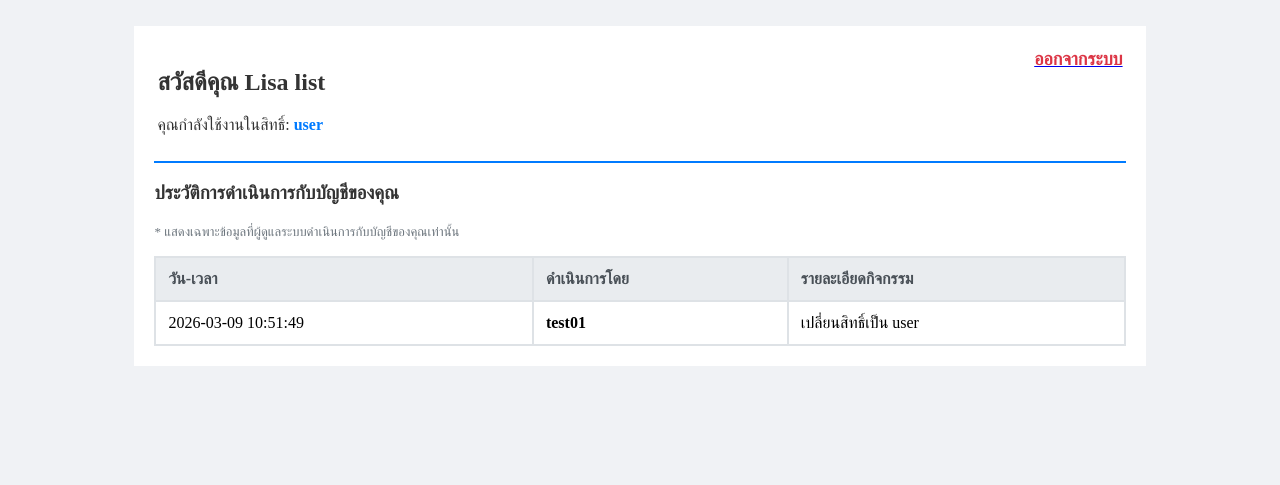
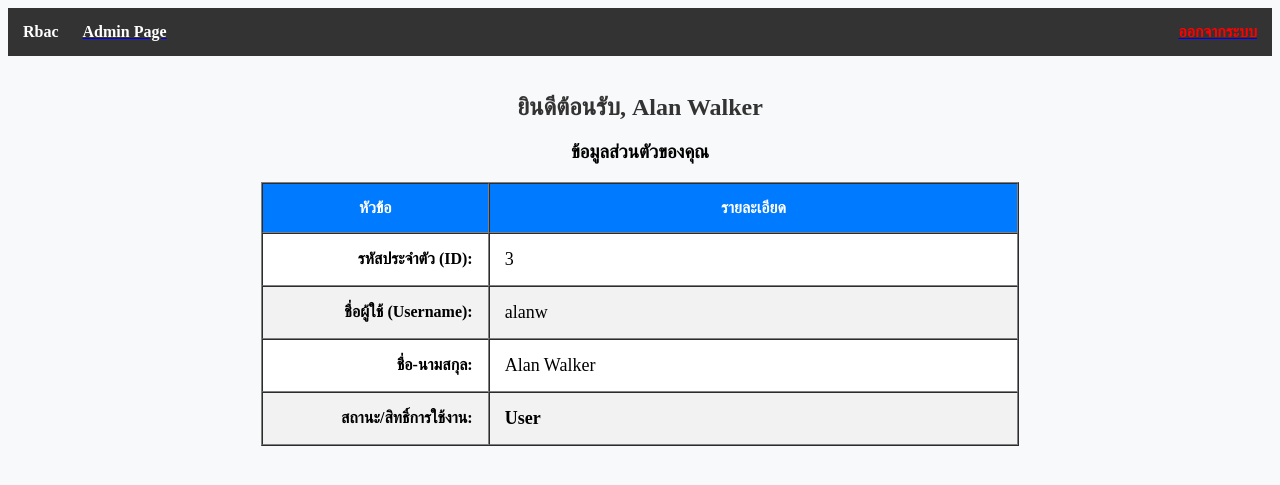
Before and after one commit to seeyaa2p/Rbac, a PHP site: page / in a window 1280 px wide. Shown: the top 485 px of the page. Run offline with PHP 8.4, Linux system fonts and the light colour scheme; a user stored in the database is signed in; data comes from the database, SQL or seed files in the repository.

Commit message:
finsh commit

```diff
--- a/db_connect.php
+++ b/db_connect.php
@@ -11,16 +11,18 @@
     }
 
     // ปรับให้รับค่า $action_type เพื่อลงตารางได้ตรงช่อง
-    function log_action($conn, $user_id, $action, $action_type, $target_id = null, $status = 'success') {
-        $ip_address = $_SERVER['REMOTE_ADDR'] ?? null;
-        $user_agent = $_SERVER['HTTP_USER_AGENT'] ?? null;
+    function log_action($conn, $user_id, $action, $action_type, $target_id = null, $target_name = null, $status = 'success') {
+    $ip_address = $_SERVER['REMOTE_ADDR'] ?? null;
+    $user_agent = $_SERVER['HTTP_USER_AGENT'] ?? null;
 
-        $sql = "INSERT INTO audit_logs (user_id, action, action_type, target_id, ip_address, user_agent, status)
-                VALUES (?, ?, ?, ?, ?, ?, ?)";
+    //  เพิ่ม target_name ลงไปในคำสั่ง INSERT
+    $sql = "INSERT INTO audit_logs (user_id, action, action_type, target_id, target_name, ip_address, user_agent, status)
+            VALUES (?, ?, ?, ?, ?, ?, ?, ?)";
 
-        $stmt = $conn->prepare($sql);
-        // "issssss" คือประเภทข้อมูล: int, string, string, string, string, string, string
-        $stmt->bind_param("issssss", $user_id, $action, $action_type, $target_id, $ip_address, $user_agent, $status);
-        $stmt->execute();
-    }
+    $stmt = $conn->prepare($sql);
+    //  "isssssss" มี s เพิ่มมา 1 ตัวเพื่อรับค่าชื่อที่เป็น String
+    $stmt->bind_param("isssssss", $user_id, $action, $action_type, $target_id, $target_name, $ip_address, $user_agent, $status);
+    $stmt->execute();
+}
+
 ?>
--- a/index.php
+++ b/index.php
@@ -1,88 +1,88 @@
 <?php
 session_start();
-require('db_connect.php');
+require_once 'db_connect.php';
 
-// 1. ตรวจสอบว่าล็อกอินหรือยัง
-if(!isset($_SESSION['user_id'])){
-    header('Location: login.php');
-    exit();
+// 1. ตรวจสอบว่าเข้าสู่ระบบหรือยัง
+if (!isset($_SESSION['user_id'])) {
+    header("location: login.php");
+    exit;
 }
 
-$user_id = $_SESSION['user_id'];
+// 2. ดึงรหัสผู้ใช้งานปัจจุบันจาก Session
+$current_user_id = $_SESSION['user_id'];
 
-// 2. ดึงข้อมูลส่วนตัวของผู้ใช้ปัจจุบัน
-$query_user = "SELECT * FROM user WHERE user_id = '$user_id'";
-$res_user = mysqli_query($conn, $query_user);
-$user_data = mysqli_fetch_assoc($res_user);
+// 3. ค้นหาข้อมูลของผู้ใช้งานคนนี้จากฐานข้อมูล 🕵️‍♂️
+$sql = "SELECT user_id, username, name, m_level FROM user WHERE user_id = ?";
+$stmt = $conn->prepare($sql);
+$stmt->bind_param("i", $current_user_id);
+$stmt->execute();
+$result = $stmt->get_result();
 
-// 3. ดึงประวัติ "เฉพาะที่เกี่ยวกับเรา" (target_id = ตัวเรา)
-$query_logs = "SELECT a.*, u.username AS admin_name
-               FROM audit_logs a
-               LEFT JOIN user u ON a.user_id = u.user_id
-               WHERE a.target_id = '$user_id'
-               ORDER BY a.timestamp DESC";
-$result_logs = mysqli_query($conn, $query_logs);
+// นำข้อมูลมาเก็บไว้ในตัวแปร $user_data
+$user_data = $result->fetch_assoc();
+$stmt->close();
 ?>
 
 <!DOCTYPE html>
 <html lang="th">
 <head>
-    <meta charset="utf-8">
-    <title>หน้าแรก - ข้อมูลผู้ใช้งาน</title>
+    <meta charset="UTF-8">
+    <title>หน้าแรก - โปรไฟล์ส่วนตัว</title>
 </head>
-<body bgcolor="#f0f2f5">
+<body bgcolor="#f8f9fa">
 
-<div align="center">
-    <br>
-    <table border="0" width="80%" bgcolor="#ffffff" cellpadding="20" cellspacing="0">
+    <table border="0" width="100%" bgcolor="#333333" cellpadding="15" cellspacing="0">
         <tr>
-            <td>
-                <table border="0" width="100%">
-                    <tr>
-                        <td align="left">
-                            <h2><font color="#333333">สวัสดีคุณ <b><?php echo htmlspecialchars($user_data['name']); ?></b></font></h2>
-                            <p><font color="#333333">คุณกำลังใช้งานในสิทธิ์: <font color="#007bff"><b><?php echo $user_data['m_level']; ?></b></font></font></p>
+            <td align="left" width="50%">
+                <font color="#ffffff"><b>Rbac</b></font>
+
+                <?php if ($_SESSION['role_account'] === 'admin'): ?>
+                    &nbsp;&nbsp;&nbsp;&nbsp;
+                    <a href="admin.php"><font color="#ffffff"><b>Admin Page</b></font></a>
+                <?php endif; ?>
             </td>
-                        <td align="right" valign="top">
-                            <?php if ($user_data['m_level'] === 'admin'): ?>
-                                <a href="admin.php"><font color="#28a745" size="4"><b>จัดการระบบ (Admin)</b></font></a> &nbsp;&nbsp;|&nbsp;&nbsp;
-                            <?php endif; ?>
 
-                            <a href="logout.php"><font color="#dc3545" size="4"><b>ออกจากระบบ</b></font></a>
+            <td align="right" width="50%">
+                <a href="logout.php" onclick="return confirm('คุณต้องการออกจากระบบใช่หรือไม่?')">
+                    <b><font color="#ff0000">ออกจากระบบ</font></b>
+                </a>
             </td>
         </tr>
     </table>
 
-                <hr color="#007bff" size="2">
+    <br>
 
-                <h3><font color="#333333">ประวัติการดำเนินการกับบัญชีของคุณ</font></h3>
-                <p><font size="2" color="#6c757d">* แสดงเฉพาะข้อมูลที่ผู้ดูแลระบบดำเนินการกับบัญชีของคุณเท่านั้น</font></p>
+    <div align="center">
+        <h2><font color="#333333">ยินดีต้อนรับ, <?php echo htmlspecialchars($user_data['name']); ?></font></h2>
+        <h3>ข้อมูลส่วนตัวของคุณ</h3>
 
-                <table border="1" width="100%" cellpadding="12" cellspacing="0" bordercolor="#dee2e6">
-                    <tr bgcolor="#e9ecef">
-                        <th align="left"><font color="#495057">วัน-เวลา</font></th>
-                        <th align="left"><font color="#495057">ดำเนินการโดย</font></th>
-                        <th align="left"><font color="#495057">รายละเอียดกิจกรรม</font></th>
+        <table border="1" cellpadding="15" cellspacing="0" width="60%" bgcolor="#ffffff">
+            <tr bgcolor="#007bff">
+                <th width="30%"><font color="#ffffff">หัวข้อ</font></th>
+                <th width="70%"><font color="#ffffff">รายละเอียด</font></th>
             </tr>
-                    <?php if (mysqli_num_rows($result_logs) > 0): ?>
-                        <?php while($row = mysqli_fetch_assoc($result_logs)): ?>
-                        <tr bgcolor="#ffffff">
-                            <td><?php echo $row['timestamp']; ?></td>
-                            <td><b><?php echo htmlspecialchars($row['admin_name'] ?? 'System'); ?></b></td>
-                            <td><?php echo htmlspecialchars($row['action']); ?></td>
+            <tr>
+                <td align="right"><b>รหัสประจำตัว (ID):</b></td>
+                <td><font size="4"><?php echo $user_data['user_id']; ?></font></td>
             </tr>
-                        <?php endwhile; ?>
+            <tr bgcolor="#f2f2f2">
+                <td align="right"><b>ชื่อผู้ใช้ (Username):</b></td>
+                <td><font size="4"><?php echo htmlspecialchars($user_data['username']); ?></font></td>
+            </tr>
+            <tr>
+                <td align="right"><b>ชื่อ-นามสกุล:</b></td>
+                <td><font size="4"><?php echo htmlspecialchars($user_data['name']); ?></font></td>
+            </tr>
+            <tr bgcolor="#f2f2f2">
+                <td align="right"><b>สถานะ/สิทธิ์การใช้งาน:</b></td>
+                <td>
+                    <b>
+                    <?php if ($user_data['m_level'] === 'admin'): ?>
+                        <font color="#130103" size="4">Admin</font>
                     <?php else: ?>
-                        <tr bgcolor="#ffffff">
-                            <td colspan="3" align="center">
-                                <br><br>
-                                <font color="#6c757d">ยังไม่มีประวัติการดำเนินการในบัญชีของคุณ</font>
-                                <br><br>
-                            </td>
-                        </tr>
+                        <font color="#000000" size="4">User</font>
                     <?php endif; ?>
-                </table>
-
+                    </b>
                 </td>
             </tr>
         </table>
```
Also changed, not shown: admin.php (+38 -8 lines), api_logs.php (added, +40 -0 lines), db_register.php (+11 -0 lines), db_secops.sql (+55 -57 lines), view_json.php (deleted, +0 -35 lines), view_logs.php (+38 -5 lines). Lines whose indentation alone changed are shown as unchanged.
